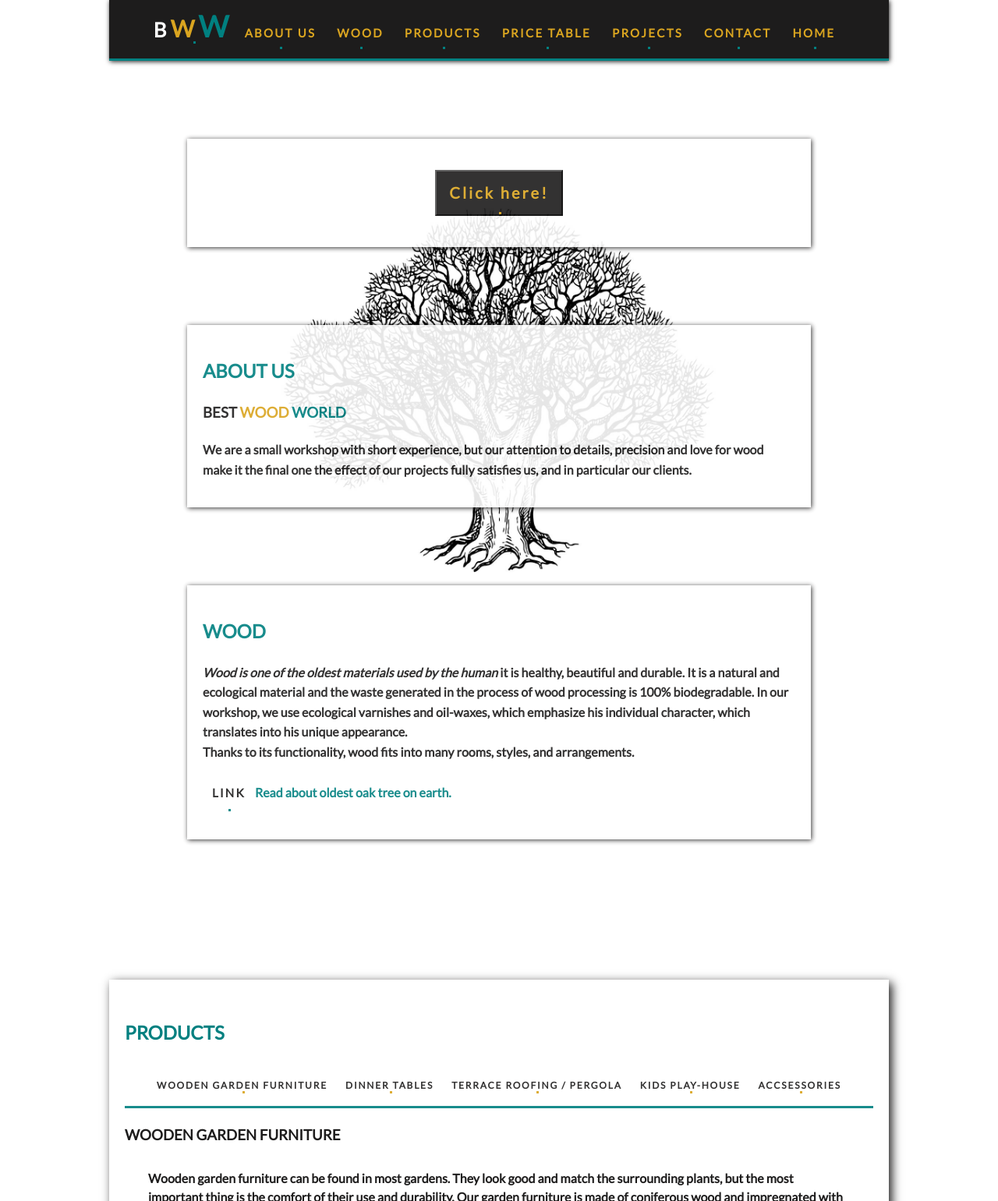
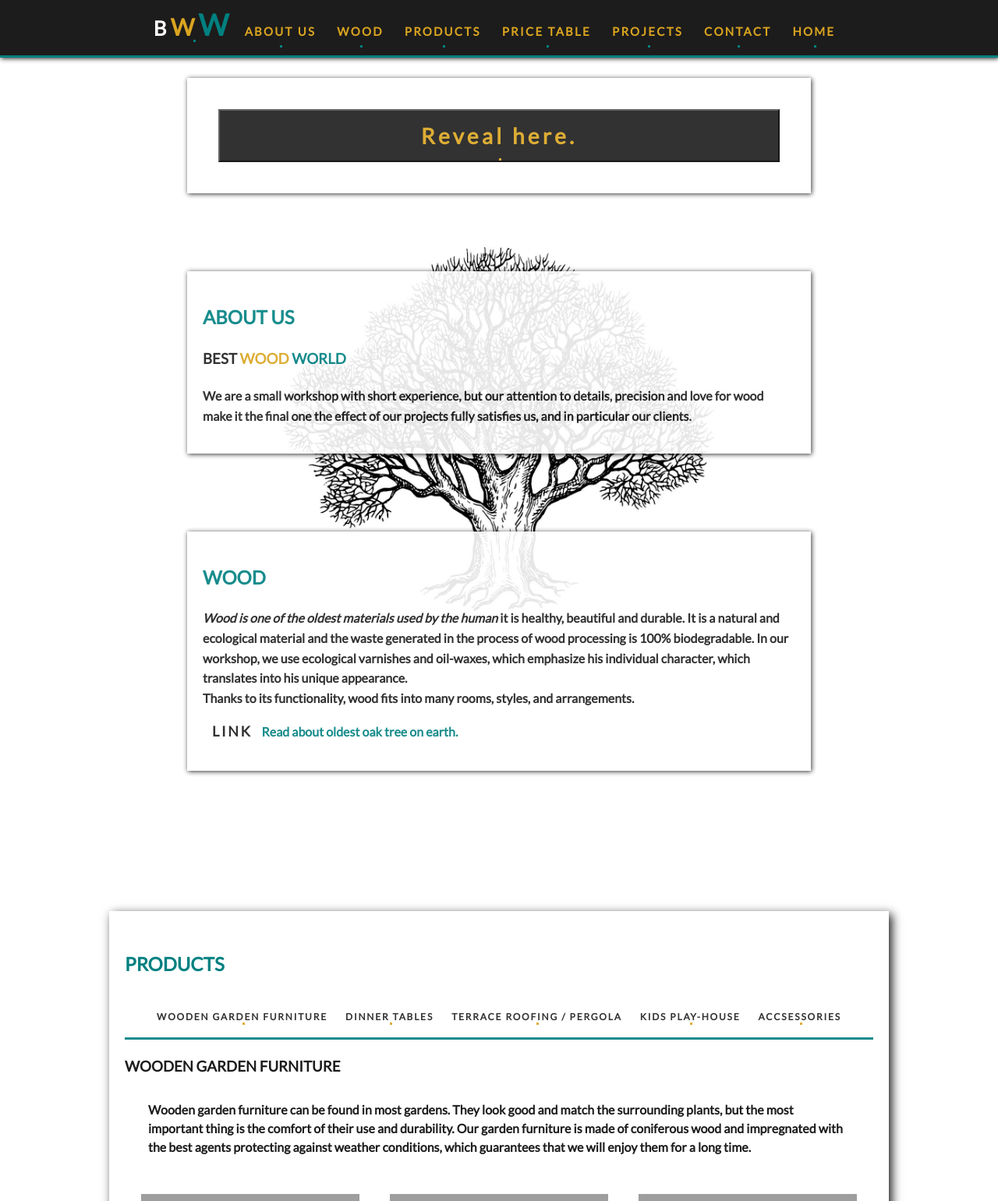
Before and after one commit to walmarek/Best-Wood-World-JS, a plain HTML site: page index.html in a window 1280 px wide. Shown: the top 1541 px of the page at 78% size. Drawn offline with nearby package versions, Linux system fonts and the light colour scheme; grey boxes are pictures that could not be loaded; a web font is replaced by a local one.

Commit message:
navigation bar position changed to fixed

```diff
--- a/css/article.css
+++ b/css/article.css
@@ -16,6 +16,16 @@
 
 .article__paragraph {
   color: #1d1c1c;
+}
+
+.article__paragraph--link {
+  background: transparent;
+  color: #1d1c1c;
+  letter-spacing: 0.15em;
+  padding: 12px;
+  font-size: 18px;
+  font-weight: 700;
+  text-decoration: none;
 }
 
 .article__paragraph--highligted {
--- a/css/lottery.css
+++ b/css/lottery.css
@@ -125,3 +125,8 @@ input[type="number"] {
 .section--messageEnd-hiedden {
   display: none;
 }
+
+.section__navigation--buttonLottery {
+  width: 100%;
+  font-size: 28px;
+}
--- a/css/navigation.css
+++ b/css/navigation.css
@@ -1,12 +1,12 @@
 .navigation {
   border-bottom: 3px solid teal;
   box-shadow: 1px 1px 6px #1d1c1c;
-    max-width: 100%;
-    padding: 12px;
+  width: 100%;
+  padding: 10px;
   background: #1d1c1c;
-    margin-bottom: 0;
   text-align: center;
-    position: sticky;
+  position: fixed;
+  left: 0;
   top: 0;
   z-index: 1;
 }
@@ -25,10 +25,6 @@
   position: relative;
   font-size: 15px;
   text-decoration: none;
-  }
-
-  .navigation__button--dark {
-    color: #1d1c1c;
 }
 
 .navigation__button:after {
@@ -115,7 +111,7 @@
 }
 
 .navigation__button--projects {
-    color:#1d1c1c;
+  color: #1d1c1c;
   padding: 5px 20px;
 }
 
--- a/index.html
+++ b/index.html
@@ -33,7 +33,6 @@
       rel="stylesheet"
     />
     <script defer src="js/script.js"></script>
-    <script defer src="js/practice.js"></script>
   </head>
   <body class="body">
     <nav class="navigation">
@@ -106,9 +105,9 @@
       </section>
       <section class="section--project section--projectPlay js-section-project">
         <button
-          class="section__button section__navigation--button js-section-button"
+          class="section__button section__navigation--button section__navigation--buttonLottery js-section-button"
         >
-          Click here!
+          Reveal here.
         </button>
         <div class="section--message js-section-message">
           You wanna play Joke Lottery?
@@ -154,7 +153,7 @@
             href="https://www.oneearth.org/oak-trees-kings-of-biodiversity/"
             title="www.oneearth.org"
             alt="website about oldest oak tree"
-            class="navigation__button navigation__button--dark"
+            class="article__paragraph--link"
             >LINK</a
           ><span>Read about oldest oak tree on earth.</span>
         </p>
```
Also changed, not shown: 1 other file. Lines whose indentation alone changed are shown as unchanged.
